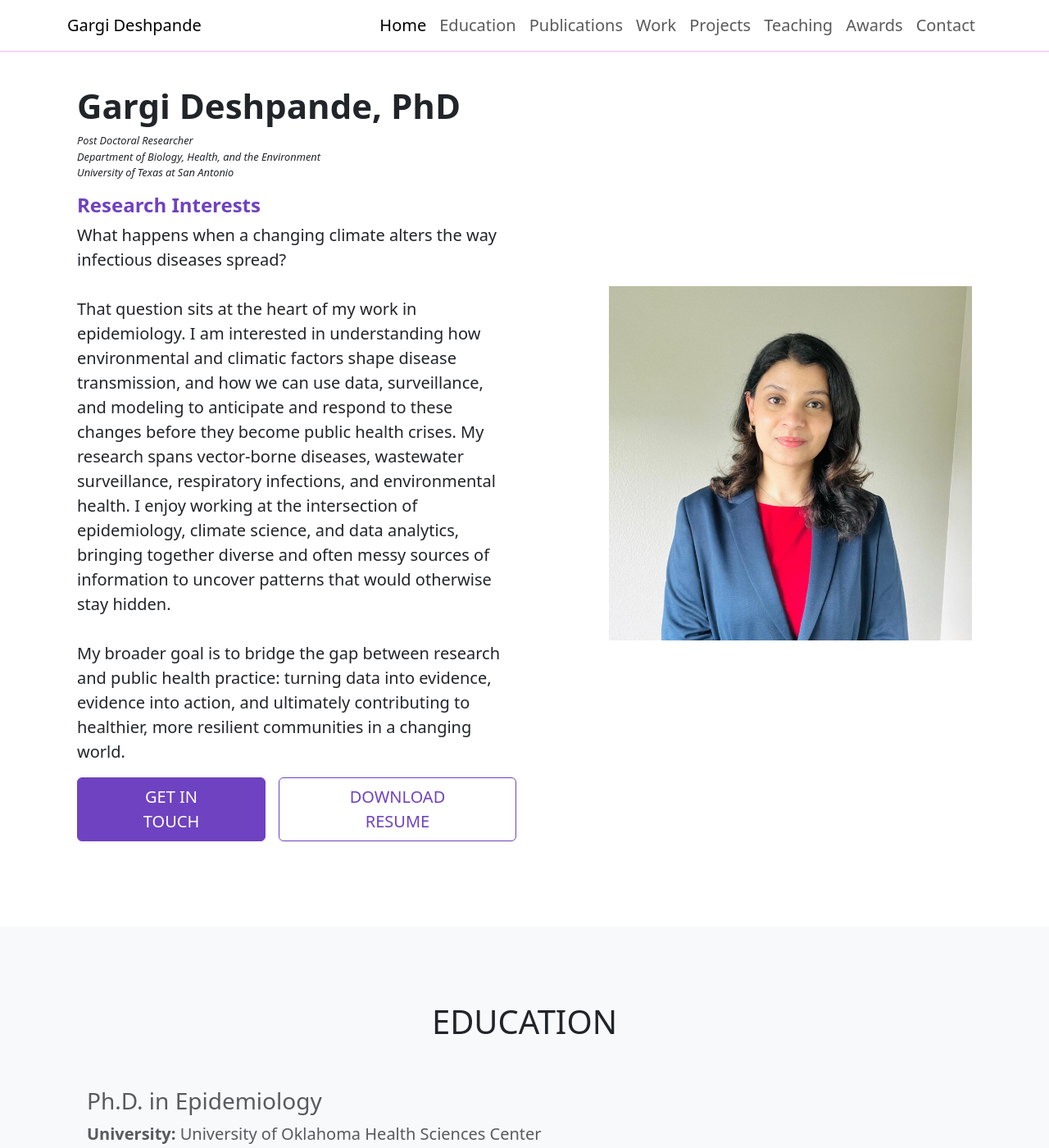
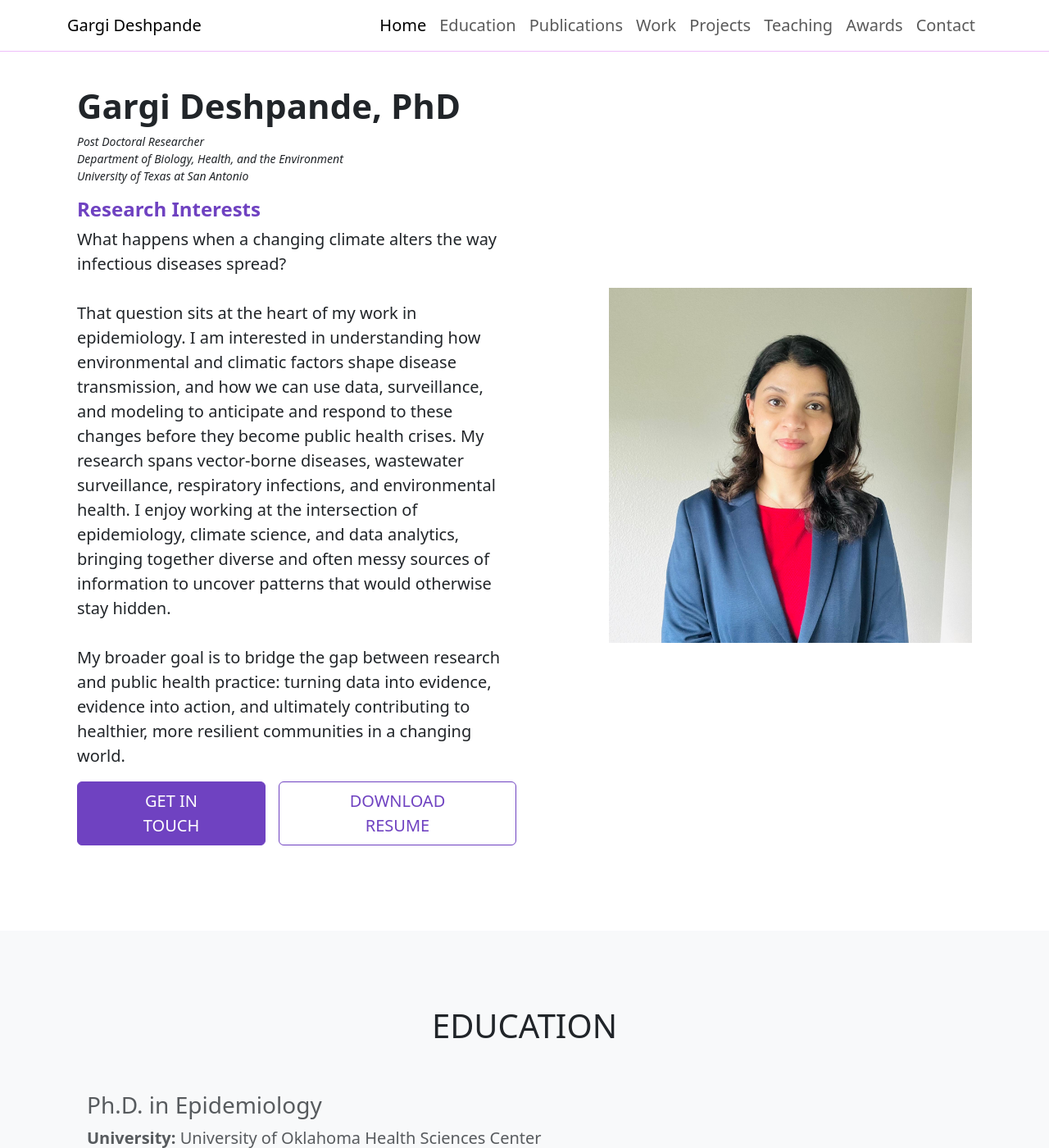
Before and after one commit to sohom070994/sohom070994.github.io, a Jekyll site: the page built from index.md, in a window 1280 px wide and 1400 px high. Shown: the whole window at 82% size. Built offline with Jekyll 4.4.1, drawn with Linux system fonts in a browser that asks for light colours.

Commit message:
back to larger

```diff
--- a/assets/main.scss
+++ b/assets/main.scss
@@ -62,7 +62,7 @@
 }
 
 .hero-subtitle {
-  @include font-size(.8rem);
+  @include font-size($h3-font-size * .5);
   font-weight: $font-weight-medium;
   font-style: italic;
 }
```
